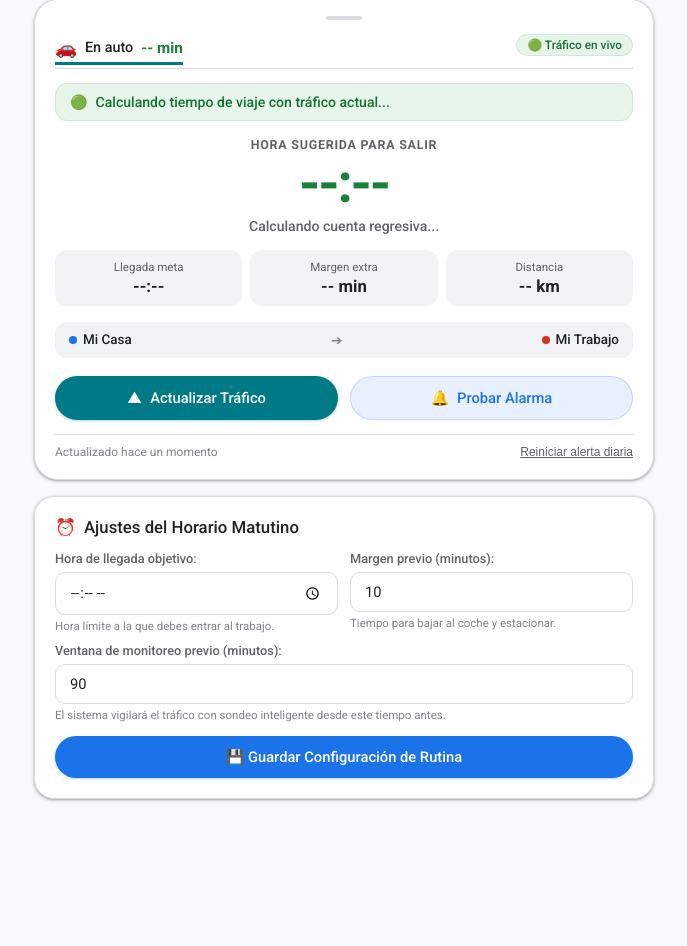
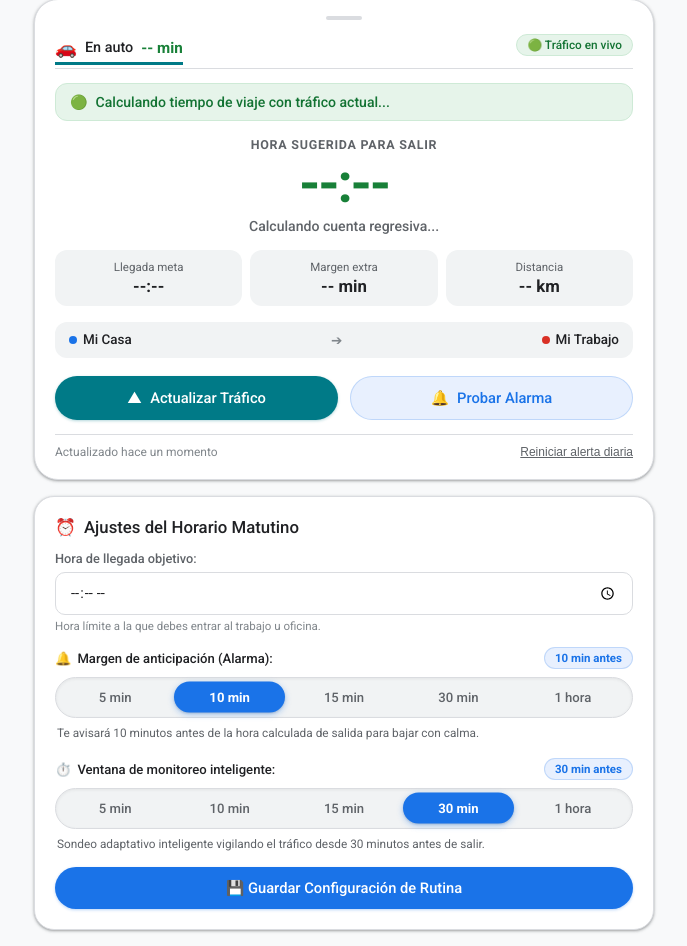
Before and after one commit to manuel-marg/Alerta-Trafico, a web app: file public/index.html in a window 1280 px wide. Shown: the part 391-1337 px from the top of the page, without its empty margins (296-983 px from the left). Before the commit the page ends 1193 px from the top, so only its background shows below. Run offline with its HTML, style and script files only (its server is not run), Linux system fonts and the light colour scheme; some web fonts are replaced.

Commit message:
feat(ui): add horizontal segmented pill bars for margin and monitoring window

```diff
--- a/public/app.js
+++ b/public/app.js
@@ -495,6 +495,79 @@ function renderCoordsPreview(target) {
   }
 }
 
+// Textos descriptivos dinámicos estilo CodePen / Material 3
+const BUFFER_HINTS = {
+  5: 'Te avisará 5 minutos antes de la salida calculada. Ideal si estás listo y tu vehículo está en la puerta.',
+  10: 'Te avisará 10 minutos antes de la salida calculada. Tiempo justo para tomar llaves, bajar y arrancar.',
+  15: 'Te avisará 15 minutos antes de la salida calculada. Margen cómodo para empacar o buscar estacionamiento.',
+  30: 'Te avisará 30 minutos antes de la salida calculada. Excelente si requieres preparativos adicionales.',
+  60: 'Te avisará 1 hora antes de la salida calculada. Máxima antelación para rutinas largas de mañana.'
+};
+
+const WINDOW_HINTS = {
+  5: 'El sistema revisará el tráfico en tiempo real 5 minutos antes de tu hora de salida estimada.',
+  10: 'El sistema revisará el tráfico en tiempo real 10 minutos antes de tu hora de salida estimada.',
+  15: 'Sondeo activo de Google Maps comenzando 15 minutos antes de la partida estimada.',
+  30: 'Sondeo adaptativo inteligente vigilando el tráfico desde 30 minutos antes de salir.',
+  60: 'Vigilancia continua y adaptativa desde 1 hora antes para detectar atascos tempranos.'
+};
+
+function setupSegmentedControl(containerId, hiddenInputId, badgeId, hintId, hintsMap) {
+  const container = document.getElementById(containerId);
+  if (!container) return;
+  const hiddenInput = document.getElementById(hiddenInputId);
+  const badge = document.getElementById(badgeId);
+  const hintEl = document.getElementById(hintId);
+  const buttons = container.querySelectorAll('.segmented-btn');
+
+  buttons.forEach(btn => {
+    btn.addEventListener('click', () => {
+      buttons.forEach(b => b.classList.remove('active'));
+      btn.classList.add('active');
+      const val = Number(btn.getAttribute('data-value'));
+      hiddenInput.value = val;
+      if (badge) {
+        badge.textContent = `${btn.textContent} antes`;
+      }
+      if (hintEl && hintsMap && hintsMap[val]) {
+        hintEl.textContent = hintsMap[val];
+      }
+    });
+  });
+}
+
+function setSegmentedValue(containerId, hiddenInputId, badgeId, hintId, val, hintsMap) {
+  const container = document.getElementById(containerId);
+  if (!container) return;
+  const hiddenInput = document.getElementById(hiddenInputId);
+  const badge = document.getElementById(badgeId);
+  const hintEl = document.getElementById(hintId);
+  const buttons = container.querySelectorAll('.segmented-btn');
+
+  let numericVal = Number(val);
+  const availableVals = Array.from(buttons).map(b => Number(b.getAttribute('data-value')));
+  if (!availableVals.includes(numericVal)) {
+    if (numericVal >= 60) numericVal = 60;
+    else if (numericVal >= 30) numericVal = 30;
+    else if (numericVal >= 15) numericVal = 15;
+    else if (numericVal >= 10) numericVal = 10;
+    else numericVal = 5;
+  }
+
+  hiddenInput.value = numericVal;
+  buttons.forEach(btn => {
+    if (Number(btn.getAttribute('data-value')) === numericVal) {
+      btn.classList.add('active');
+      if (badge) badge.textContent = `${btn.textContent} antes`;
+      if (hintEl && hintsMap && hintsMap[numericVal]) {
+        hintEl.textContent = hintsMap[numericVal];
+      }
+    } else {
+      btn.classList.remove('active');
+    }
+  });
+}
+
 // --- 4. Cargar y Guardar Configuración Personal ---
 async function loadConfig() {
   if (!currentUser) return;
@@ -511,8 +584,11 @@ async function loadConfig() {
     document.getElementById('input-origin').value = currentConfig.origin || '';
     document.getElementById('input-destination').value = currentConfig.destination || '';
     document.getElementById('input-target-time').value = currentConfig.targetArrivalTime || '08:00';
-    document.getElementById('input-buffer').value = currentConfig.bufferMinutes !== undefined ? currentConfig.bufferMinutes : 10;
-    document.getElementById('input-window').value = currentConfig.monitoringWindowMinutes || 90;
+
+    const savedBuffer = currentConfig.bufferMinutes !== undefined ? currentConfig.bufferMinutes : 10;
+    const savedWindow = currentConfig.monitoringWindowMinutes || 30;
+    setSegmentedValue('control-buffer', 'input-buffer', 'buffer-val-badge', 'buffer-hint-text', savedBuffer, BUFFER_HINTS);
+    setSegmentedValue('control-window', 'input-window', 'window-val-badge', 'window-hint-text', savedWindow, WINDOW_HINTS);
 
     originCoords = currentConfig.originCoords || null;
     destinationCoords = currentConfig.destinationCoords || null;
@@ -873,6 +949,10 @@ document.addEventListener('DOMContentLoaded', async () => {
     }
   });
 
+  // Selectores de Barra Horizontal (Segmented Controls estilo CodePen / Material 3)
+  setupSegmentedControl('control-buffer', 'input-buffer', 'buffer-val-badge', 'buffer-hint-text', BUFFER_HINTS);
+  setupSegmentedControl('control-window', 'input-window', 'window-val-badge', 'window-hint-text', WINDOW_HINTS);
+
   // Formulario configuración
   document.getElementById('config-form').addEventListener('submit', handleConfigSubmit);
 
--- a/public/index.html
+++ b/public/index.html
@@ -217,24 +217,52 @@
       </div>
 
       <form id="config-form">
-        <div class="gmaps-form-grid">
-          <div class="form-group">
-            <label for="input-target-time">Hora de llegada objetivo:</label>
-            <input type="time" id="input-target-time" class="gmaps-input" required />
-            <div class="input-hint">Hora límite a la que debes entrar al trabajo.</div>
+        <div class="form-group">
+          <label for="input-target-time">Hora de llegada objetivo:</label>
+          <input type="time" id="input-target-time" class="gmaps-input" required />
+          <div class="input-hint">Hora límite a la que debes entrar al trabajo u oficina.</div>
+        </div>
+
+        <!-- Selector Horizontal de Margen Previo (Pill Bar) -->
+        <div class="segmented-group" style="margin-top: 14px;">
+          <div class="segmented-header">
+            <label class="segmented-title">
+              <span>🔔</span> Margen de anticipación (Alarma):
+            </label>
+            <span id="buffer-val-badge" class="segmented-badge">10 min antes</span>
           </div>
-
-          <div class="form-group">
-            <label for="input-buffer">Margen previo (minutos):</label>
-            <input type="number" id="input-buffer" class="gmaps-input" min="0" max="60" value="10" />
-            <div class="input-hint">Tiempo para bajar al coche y estacionar.</div>
+          <div class="segmented-control" id="control-buffer">
+            <input type="hidden" id="input-buffer" value="10" />
+            <button type="button" class="segmented-btn" data-value="5">5 min</button>
+            <button type="button" class="segmented-btn active" data-value="10">10 min</button>
+            <button type="button" class="segmented-btn" data-value="15">15 min</button>
+            <button type="button" class="segmented-btn" data-value="30">30 min</button>
+            <button type="button" class="segmented-btn" data-value="60">1 hora</button>
+          </div>
+          <div class="segmented-hint" id="buffer-hint-text">
+            Te avisará 10 minutos antes de la hora calculada de salida para bajar con calma.
           </div>
         </div>
 
-        <div class="form-group" style="margin-top: 10px;">
-          <label for="input-window">Ventana de monitoreo previo (minutos):</label>
-          <input type="number" id="input-window" class="gmaps-input" min="30" max="240" value="90" />
-          <div class="input-hint">El sistema vigilará el tráfico con sondeo inteligente desde este tiempo antes.</div>
+        <!-- Selector Horizontal de Ventana de Monitoreo (Pill Bar) -->
+        <div class="segmented-group" style="margin-top: 16px;">
+          <div class="segmented-header">
+            <label class="segmented-title">
+              <span>⏱️</span> Ventana de monitoreo inteligente:
+            </label>
+            <span id="window-val-badge" class="segmented-badge">30 min antes</span>
+          </div>
+          <div class="segmented-control" id="control-window">
+            <input type="hidden" id="input-window" value="30" />
+            <button type="button" class="segmented-btn" data-value="5">5 min</button>
+            <button type="button" class="segmented-btn" data-value="10">10 min</button>
+            <button type="button" class="segmented-btn" data-value="15">15 min</button>
+            <button type="button" class="segmented-btn active" data-value="30">30 min</button>
+            <button type="button" class="segmented-btn" data-value="60">1 hora</button>
+          </div>
+          <div class="segmented-hint" id="window-hint-text">
+            Sondeo adaptativo inteligente vigilando el tráfico desde 30 minutos antes de salir.
+          </div>
         </div>
 
         <button type="submit" class="gmaps-btn-primary gmaps-btn-full" style="margin-top: 14px;">
--- a/public/styles.css
+++ b/public/styles.css
@@ -851,6 +851,98 @@ label {
   margin-top: 4px;
 }
 
+/* Google Maps Material 3 / CodePen Segmented Control (Pill Bar) */
+.segmented-group {
+  display: flex;
+  flex-direction: column;
+  gap: 8px;
+}
+
+.segmented-header {
+  display: flex;
+  align-items: center;
+  justify-content: space-between;
+  gap: 8px;
+}
+
+.segmented-title {
+  font-size: 0.82rem;
+  font-weight: 500;
+  color: var(--gmaps-text-primary);
+  display: flex;
+  align-items: center;
+  gap: 6px;
+  margin-bottom: 0;
+}
+
+.segmented-badge {
+  font-size: 0.72rem;
+  font-weight: 600;
+  color: var(--gmaps-blue);
+  background: var(--gmaps-blue-tonal);
+  padding: 3px 10px;
+  border-radius: 12px;
+  border: 1px solid rgba(26, 115, 232, 0.2);
+  white-space: nowrap;
+}
+
+.segmented-control {
+  display: flex;
+  background: #f1f3f4;
+  border: 1px solid #dadce0;
+  border-radius: 9999px;
+  padding: 4px;
+  gap: 4px;
+  box-shadow: inset 0 1px 3px rgba(60, 64, 67, 0.08);
+  width: 100%;
+  box-sizing: border-box;
+}
+
+.segmented-btn {
+  flex: 1;
+  background: transparent;
+  border: none;
+  outline: none;
+  border-radius: 9999px;
+  padding: 8px 4px;
+  font-size: 0.82rem;
+  font-weight: 500;
+  color: #5f6368;
+  cursor: pointer;
+  text-align: center;
+  user-select: none;
+  white-space: nowrap;
+  transition: all 0.22s cubic-bezier(0.4, 0, 0.2, 1);
+  display: flex;
+  align-items: center;
+  justify-content: center;
+  font-family: var(--gmaps-font);
+}
+
+.segmented-btn:hover:not(.active) {
+  background: rgba(255, 255, 255, 0.7);
+  color: #202124;
+}
+
+.segmented-btn.active {
+  background: var(--gmaps-blue);
+  color: #ffffff;
+  font-weight: 600;
+  box-shadow: 0 2px 6px rgba(26, 115, 232, 0.35), 0 1px 2px rgba(60, 64, 67, 0.2);
+  transform: translateY(-0.5px);
+}
+
+.segmented-btn:active {
+  transform: scale(0.96);
+}
+
+.segmented-hint {
+  font-size: 0.74rem;
+  color: var(--gmaps-text-secondary);
+  line-height: 1.35;
+  padding-left: 2px;
+}
+
 .coords-pill {
   display: inline-flex;
   align-items: center;
@@ -1134,4 +1226,11 @@ label {
   .gmaps-big-time {
     font-size: 2.5rem;
   }
+  .segmented-btn {
+    padding: 7px 2px;
+    font-size: 0.76rem;
+  }
+  .segmented-title {
+    font-size: 0.78rem;
+  }
 }
--- a/public/sw.js
+++ b/public/sw.js
@@ -1,6 +1,6 @@
 // Service Worker para Alerta de Tráfico PWA
 
-const CACHE_NAME = 'alerta-trafico-v5';
+const CACHE_NAME = 'alerta-trafico-v6';
 const STATIC_ASSETS = [
   '/',
   '/index.html',
--- a/server.js
+++ b/server.js
@@ -289,7 +289,9 @@ function getNextTripSchedule(targetArrivalTimeStr, bufferMinutes, durationMinute
   const msUntilDeparture = departureDate.getTime() - now.getTime();
   const minutesUntilDeparture = Math.round(msUntilDeparture / (1000 * 60));
 
-  const inWindow = minutesUntilArrival > 0 && minutesUntilArrival <= windowMinutes;
+  // La ventana de monitoreo inteligente vigila desde 'windowMinutes' antes de la salida estimada:
+  const effectiveWindowBeforeArrival = Math.max(windowMinutes, totalTripMinutes + windowMinutes);
+  const inWindow = minutesUntilArrival > 0 && minutesUntilArrival <= effectiveWindowBeforeArrival;
   const mustLeaveNow = inWindow && minutesUntilDeparture <= 0;
 
   return {
```
